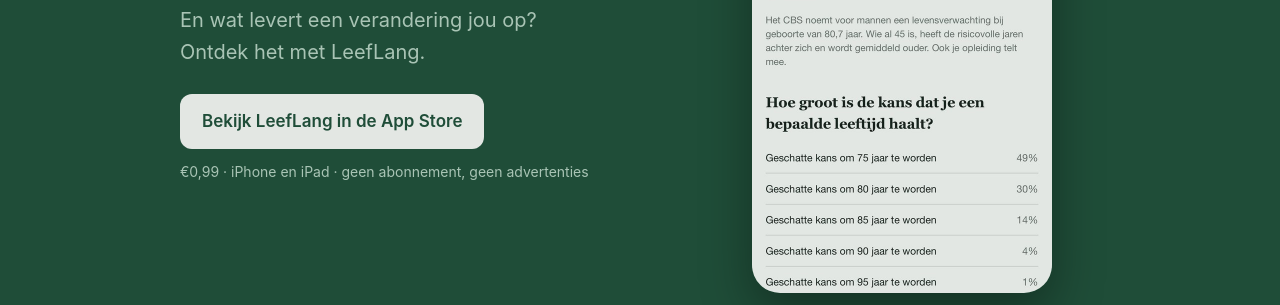
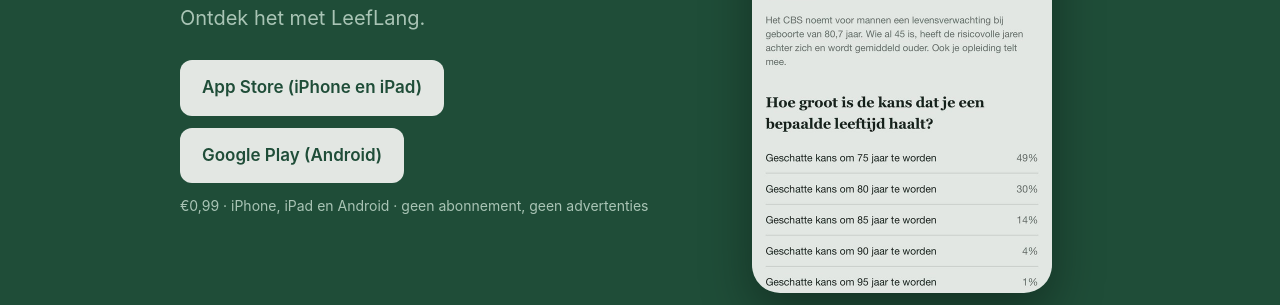
Before and after one commit to EdLauwerens/leeflang, a plain HTML site: page index.html in a window 1280 px wide. Shown: the part 495-800 px from the top of the page. Drawn offline with Linux system fonts and the light colour scheme.

Commit message:
Google Play-knop toegevoegd

```diff
--- a/index.html
+++ b/index.html
@@ -30,7 +30,7 @@
     <img class="logo" src="assets/logo-360.png" alt="LeefLang-logo">
     <h1>Hoe oud word jij?</h1>
     <p class="lede">En wat levert een verandering jou op? Ontdek het met LeefLang.</p>
-    <a class="btn" href="https://apps.apple.com/nl/app/leeflang/id6817483549">Bekijk LeefLang in de App Store</a><p class="note">€0,99 · iPhone en iPad · geen abonnement, geen advertenties</p>
+    <p class="btns"><a class="btn" href="https://apps.apple.com/nl/app/leeflang/id6817483549">App Store (iPhone en iPad)</a> <a class="btn" href="https://play.google.com/store/apps/details?id=nl.appfactory.leeflang">Google Play (Android)</a></p><p class="note">€0,99 · iPhone, iPad en Android · geen abonnement, geen advertenties</p>
   </div>
   <img class="phone" src="assets/app-1-result.jpg" alt="Schermafbeelding van het resultaat in LeefLang">
 </div></section>
@@ -62,7 +62,7 @@
 <section><div class="wrap" style="padding-top:44px;padding-bottom:48px;text-align:center">
   <h2 style="margin-top:0">Hoe oud word jij? #HoeOudWordJij</h2>
   <p style="color:var(--muted);max-width:52ch;margin:0 auto 20px">Doe de test, deel je resultaat en daag je vrienden uit.</p>
-  <div class="hero" style="display:inline-block;border-radius:14px;padding:20px 24px;text-align:left"><a class="btn" href="https://apps.apple.com/nl/app/leeflang/id6817483549">Bekijk LeefLang in de App Store</a><p class="note">€0,99 · iPhone en iPad · geen abonnement, geen advertenties</p></div>
+  <div class="hero" style="display:inline-block;border-radius:14px;padding:20px 24px;text-align:left"><p class="btns"><a class="btn" href="https://apps.apple.com/nl/app/leeflang/id6817483549">App Store (iPhone en iPad)</a> <a class="btn" href="https://play.google.com/store/apps/details?id=nl.appfactory.leeflang">Google Play (Android)</a></p><p class="note">€0,99 · iPhone, iPad en Android · geen abonnement, geen advertenties</p></div>
 </div></section>
 <footer><div class="wrap">
   <a href="berekening.html">Hoe rekent LeefLang?</a>
--- a/style.css
+++ b/style.css
@@ -20,6 +20,7 @@ header.top nav a{white-space:nowrap}
 .hero img.logo{width:92px;height:92px;border-radius:22px;margin-bottom:18px}
 .hero .phone{justify-self:center;width:min(300px,100%);border-radius:28px;box-shadow:0 20px 50px rgba(0,0,0,.35)}
 .btn{display:inline-block;background:var(--on-dark);color:var(--lived);font-weight:600;padding:14px 22px;border-radius:12px;text-decoration:none}
+.btns{display:flex;flex-wrap:wrap;gap:12px;margin:0}
 .btn.soon{background:transparent;color:var(--on-dark);border:1.5px solid var(--on-dark-muted);cursor:default}
 .note{font-size:14px;color:var(--on-dark-muted);margin-top:12px}
 section.features .wrap{padding-top:56px;padding-bottom:24px}
```
Also changed, not shown: pers.html (+2 -2 lines), 1 other file.
